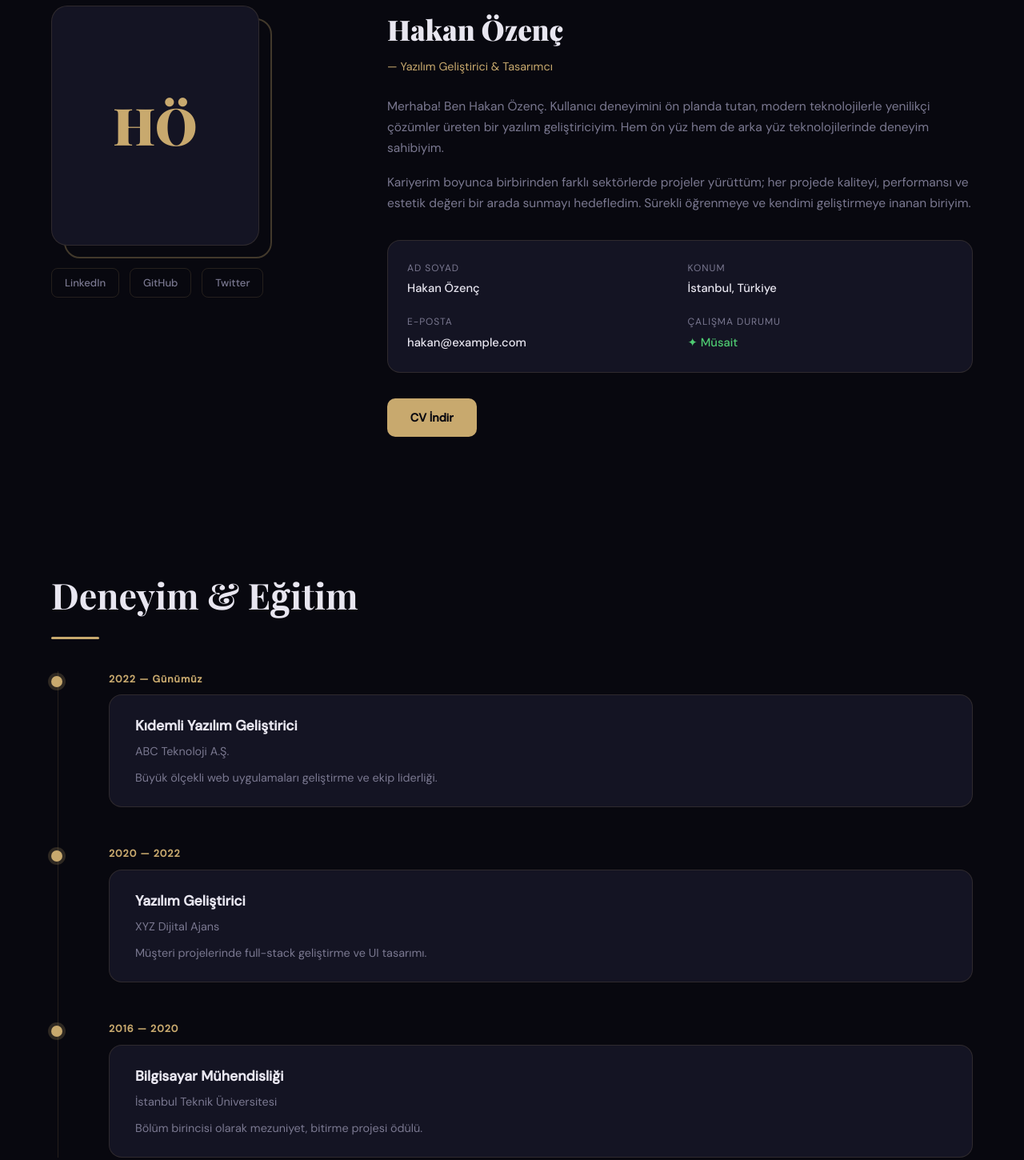
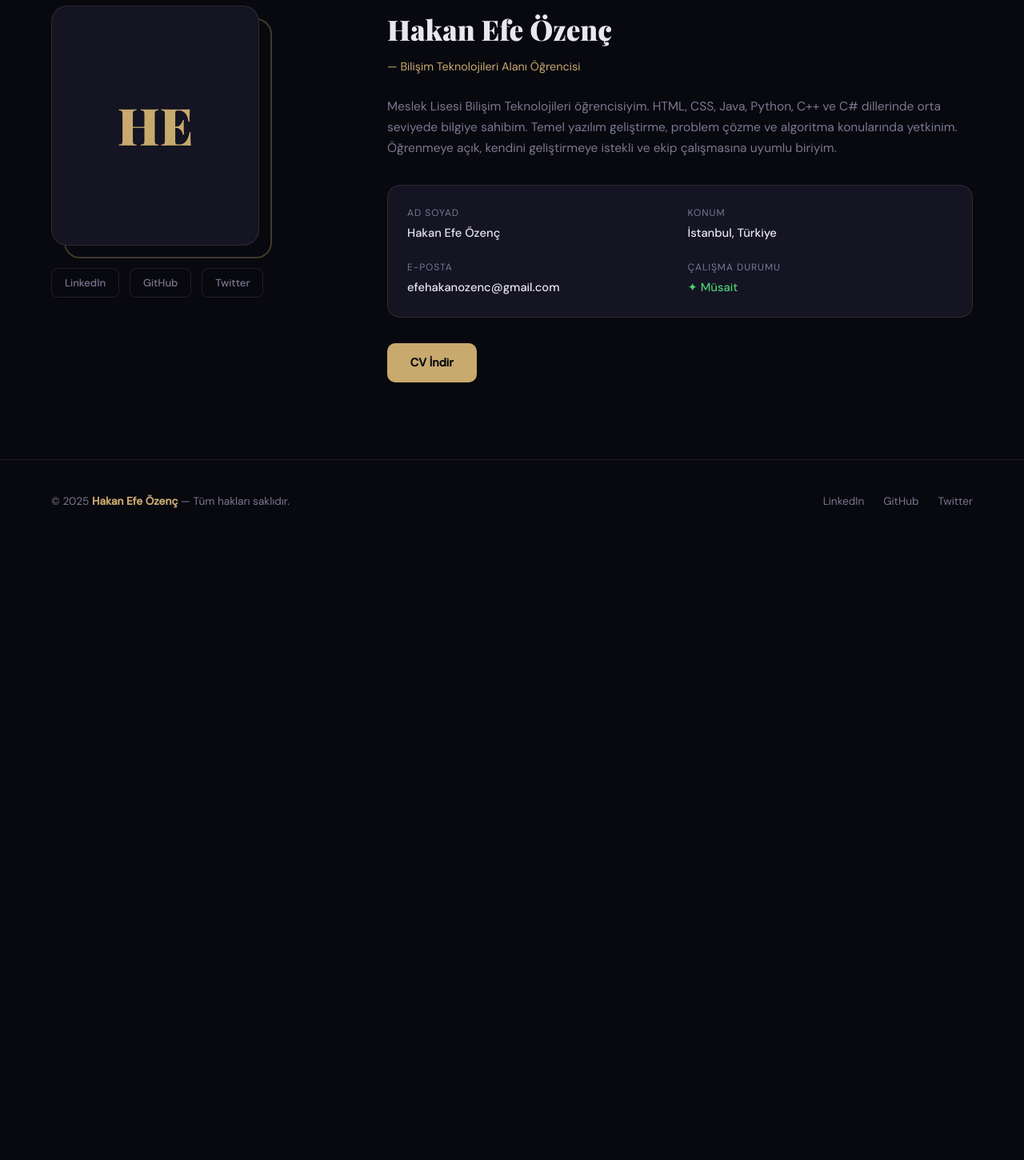
Before and after one commit to hakanefeoznc/hakanefeoznc.github.io, a plain HTML site: page hakkimda.html in a window 1280 px wide. Shown: the part 380-1830 px from the top of the page at 80% size. After the commit the page ends 1058 px from the top, so only its background shows below. Drawn offline with nearby package versions, Linux system fonts and the light colour scheme.

Commit message:
Add files via upload

```diff
--- a/hakkimda.html
+++ b/hakkimda.html
@@ -3,7 +3,7 @@
 <head>
   <meta charset="UTF-8" />
   <meta name="viewport" content="width=device-width, initial-scale=1.0"/>
-  <title>Hakkımda — Hakan Özenç</title>
+  <title>Hakkımda — Hakan Efe Özenç</title>
   <link rel="stylesheet" href="style.css" />
   <link rel="preconnect" href="https://fonts.googleapis.com">
   <link href="https://fonts.googleapis.com/css2?family=Playfair+Display:wght@400;700;900&family=DM+Sans:wght@300;400;500&display=swap" rel="stylesheet">
@@ -39,7 +39,7 @@
     <div class="about-grid">
       <div class="about-photo-col animate-left">
         <div class="about-photo-wrap">
-          <div class="about-photo-placeholder">HÖ</div>
+          <div class="about-photo-placeholder">HE</div>
           <div class="about-photo-deco"></div>
         </div>
         <div class="about-social">
@@ -49,23 +49,17 @@
         </div>
       </div>
       <div class="about-text-col animate-right">
-        <h2>Hakan Özenç</h2>
-        <p class="about-subtitle">— Yazılım Geliştirici & Tasarımcı</p>
+        <h2>Hakan Efe Özenç</h2>
+        <p class="about-subtitle">— Bilişim Teknolojileri Alanı Öğrencisi</p>
         <p class="about-body">
-          Merhaba! Ben Hakan Özenç. Kullanıcı deneyimini ön planda tutan,
-          modern teknolojilerle yenilikçi çözümler üreten bir yazılım geliştiriciyim.
-          Hem ön yüz hem de arka yüz teknolojilerinde deneyim sahibiyim.
+          Meslek Lisesi Bilişim Teknolojileri öğrencisiyim. HTML, CSS, Java, Python, C++ ve C# dillerinde orta seviyede bilgiye sahibim. Temel yazılım geliştirme, problem çözme ve algoritma konularında yetkinim. Öğrenmeye açık, kendini geliştirmeye istekli ve ekip çalışmasına uyumlu biriyim.
         </p>
-        <p class="about-body">
-          Kariyerim boyunca birbirinden farklı sektörlerde projeler yürüttüm;
-          her projede kaliteyi, performansı ve estetik değeri bir arada sunmayı hedefledim.
-          Sürekli öğrenmeye ve kendimi geliştirmeye inanan biriyim.
-        </p>
+
 
         <div class="info-grid">
           <div class="info-item">
             <span class="info-label">Ad Soyad</span>
-            <span class="info-val">Hakan Özenç</span>
+            <span class="info-val">Hakan Efe Özenç</span>
           </div>
           <div class="info-item">
             <span class="info-label">Konum</span>
@@ -73,7 +67,7 @@
           </div>
           <div class="info-item">
             <span class="info-label">E-posta</span>
-            <span class="info-val">hakan@example.com</span>
+            <span class="info-val">efehakanozenc@gmail.com</span>
           </div>
           <div class="info-item">
             <span class="info-label">Çalışma Durumu</span>
@@ -81,44 +75,21 @@
           </div>
         </div>
 
-        <a href="#" class="btn-primary" style="margin-top:2rem;display:inline-block;">CV İndir</a>
+        <a href="#" class="btn-primary" style="margin-top:2rem;display:inline-block;" onclick="indirPNG()">CV İndir</a>
       </div>
     </div>
   </section>
+  <script>
+    function indirPNG() {
+    const link = document.createElement("a");
+      link.href = "img/Hakan_Efe_Özenç_CV.png";
+       link.download = "Hakan Efe Özenç CV.png";
+       link.click();
+    }
+  </script>
 
   <!-- TIMELINE -->
-  <section class="timeline-section">
-    <h2 class="section-title">Deneyim & Eğitim</h2>
-    <div class="timeline">
-      <div class="timeline-item animate-up">
-        <div class="tl-dot"></div>
-        <div class="tl-date">2022 — Günümüz</div>
-        <div class="tl-card">
-          <h3>Kıdemli Yazılım Geliştirici</h3>
-          <p class="tl-org">ABC Teknoloji A.Ş.</p>
-          <p>Büyük ölçekli web uygulamaları geliştirme ve ekip liderliği.</p>
-        </div>
-      </div>
-      <div class="timeline-item animate-up delay-1">
-        <div class="tl-dot"></div>
-        <div class="tl-date">2020 — 2022</div>
-        <div class="tl-card">
-          <h3>Yazılım Geliştirici</h3>
-          <p class="tl-org">XYZ Dijital Ajans</p>
-          <p>Müşteri projelerinde full-stack geliştirme ve UI tasarımı.</p>
-        </div>
-      </div>
-      <div class="timeline-item animate-up delay-2">
-        <div class="tl-dot"></div>
-        <div class="tl-date">2016 — 2020</div>
-        <div class="tl-card">
-          <h3>Bilgisayar Mühendisliği</h3>
-          <p class="tl-org">İstanbul Teknik Üniversitesi</p>
-          <p>Bölüm birincisi olarak mezuniyet, bitirme projesi ödülü.</p>
-        </div>
-      </div>
-    </div>
-  </section>
+
 
   <footer class="site-footer">
     <p>© 2025 <strong>Hakan Efe Özenç</strong> — Tüm hakları saklıdır.</p>
```
Also changed, not shown: iletisim.html (+28 -7 lines), index.html (+1 -0 lines), img/Hakan_Efe_Özenç_CV.png (added).
